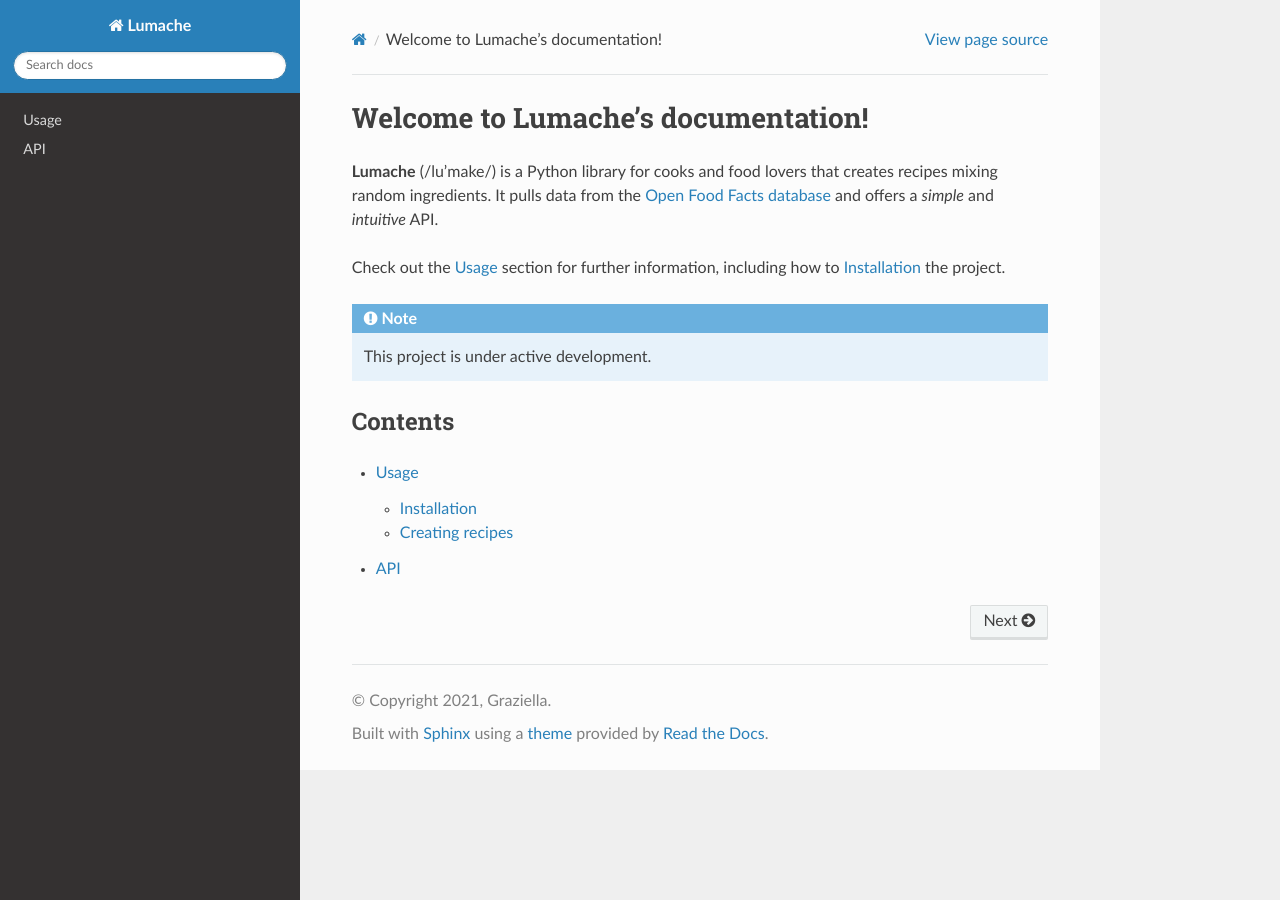
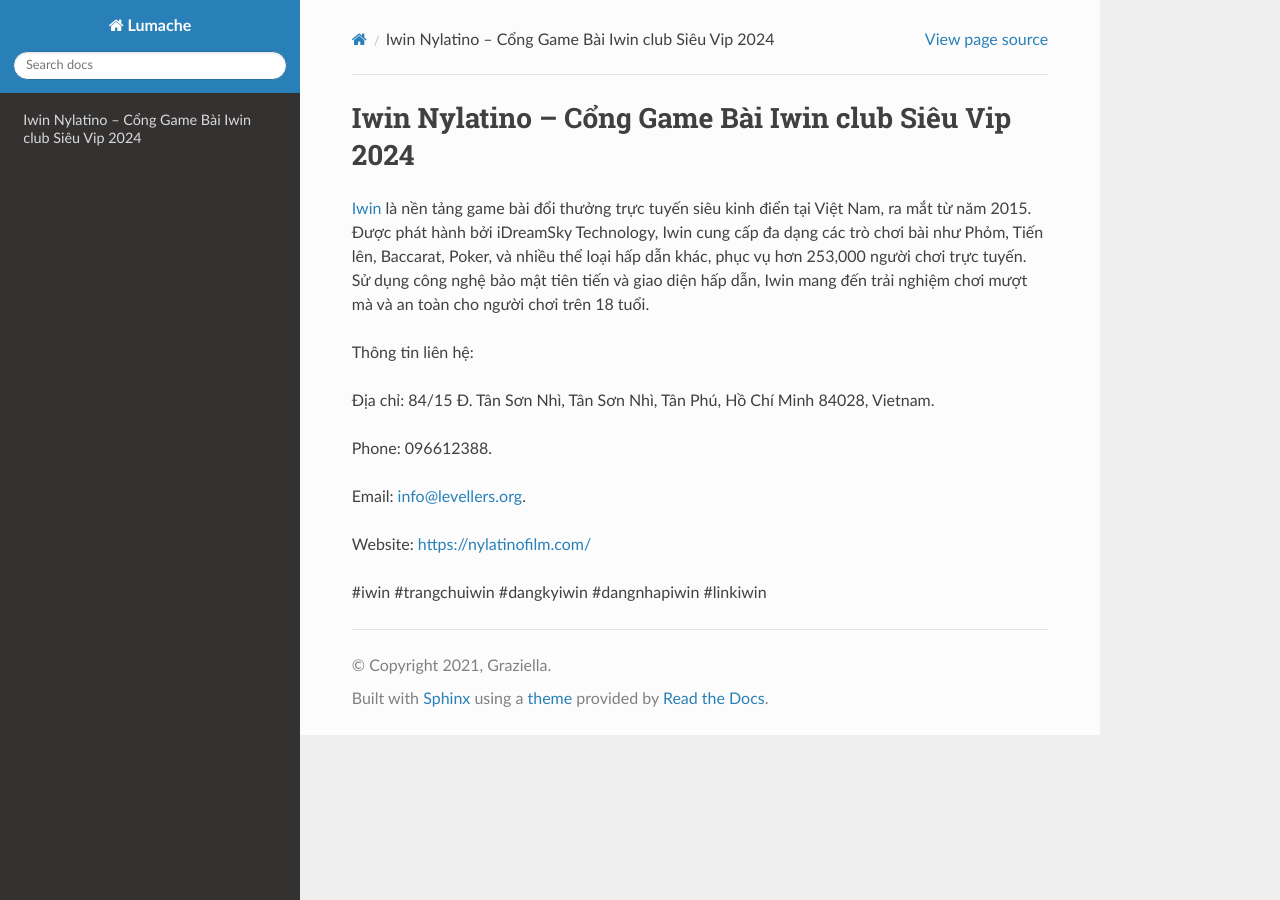
Before and after one commit to vanthanhtuan2022/iwinnylatino, a Sphinx documentation site: the page built from docs/source/index.rst, in a window 1280 px wide. Built offline with Sphinx 7.4.7 and the Read the Docs theme 3.1.0, drawn with Linux system fonts in a browser that asks for light colours.

Commit message:
Update index.rst

```diff
--- a/docs/source/index.rst
+++ b/docs/source/index.rst
@@ -1,22 +1,16 @@
-Welcome to Lumache's documentation!
+Iwin Nylatino – Cổng Game Bài Iwin club Siêu Vip 2024
 ===================================
 
-**Lumache** (/lu'make/) is a Python library for cooks and food lovers
-that creates recipes mixing random ingredients.
-It pulls data from the `Open Food Facts database <https://world.openfoodfacts.org/>`_
-and offers a *simple* and *intuitive* API.
+`Iwin <https://nylatinofilm.com/>`_ là nền tảng game bài đổi thưởng trực tuyến siêu kinh điển tại Việt Nam, ra mắt từ năm 2015. Được phát hành bởi iDreamSky Technology, Iwin cung cấp đa dạng các trò chơi bài như Phỏm, Tiến lên, Baccarat, Poker, và nhiều thể loại hấp dẫn khác, phục vụ hơn 253,000 người chơi trực tuyến. Sử dụng công nghệ bảo mật tiên tiến và giao diện hấp dẫn, Iwin mang đến trải nghiệm chơi mượt mà và an toàn cho người chơi trên 18 tuổi.
 
-Check out the :doc:`usage` section for further information, including
-how to :ref:`installation` the project.
+Thông tin liên hệ:
 
-.. note::
+Địa chỉ: 84/15 Đ. Tân Sơn Nhì, Tân Sơn Nhì, Tân Phú, Hồ Chí Minh 84028, Vietnam.
 
-   This project is under active development.
+Phone: 096612388.
 
-Contents
---------
+Email: info@levellers.org.
 
-.. toctree::
+Website: https://nylatinofilm.com/
 
-   usage
-   api
+#iwin #trangchuiwin #dangkyiwin #dangnhapiwin #linkiwin
```
